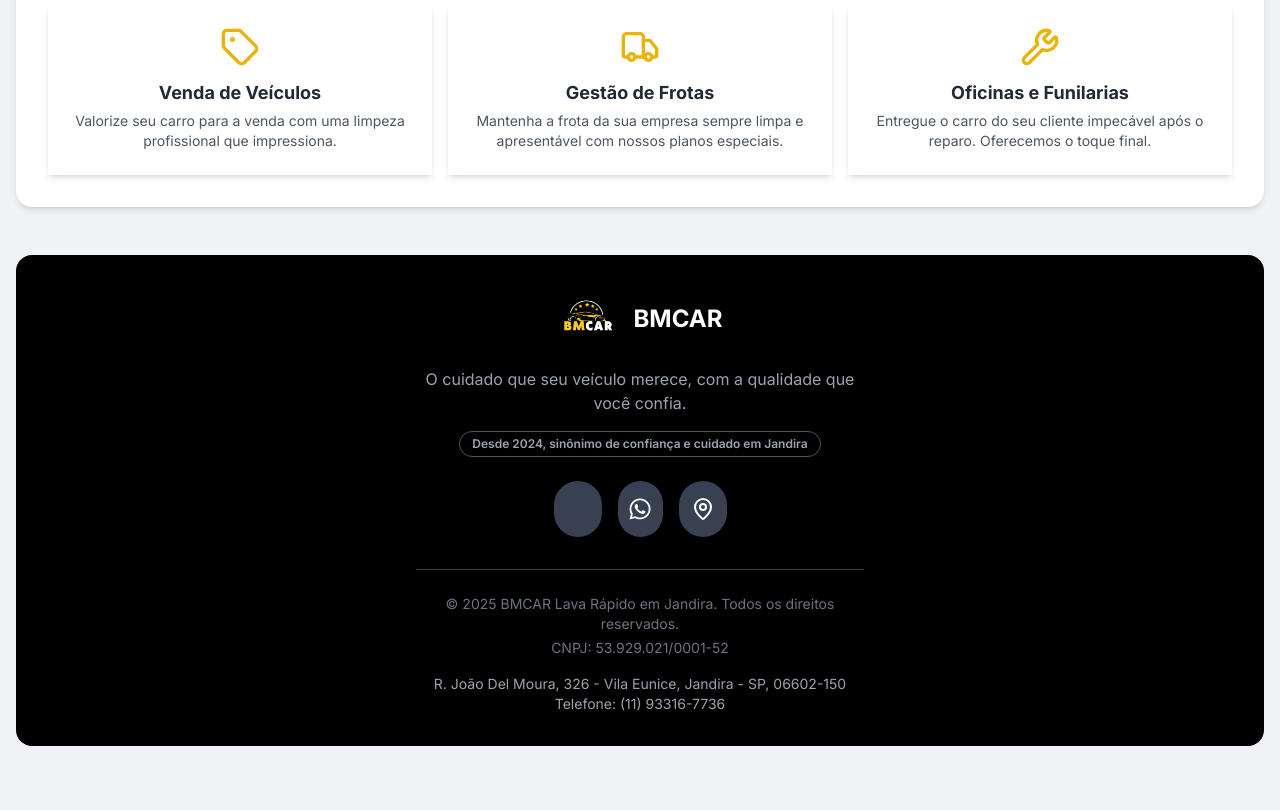
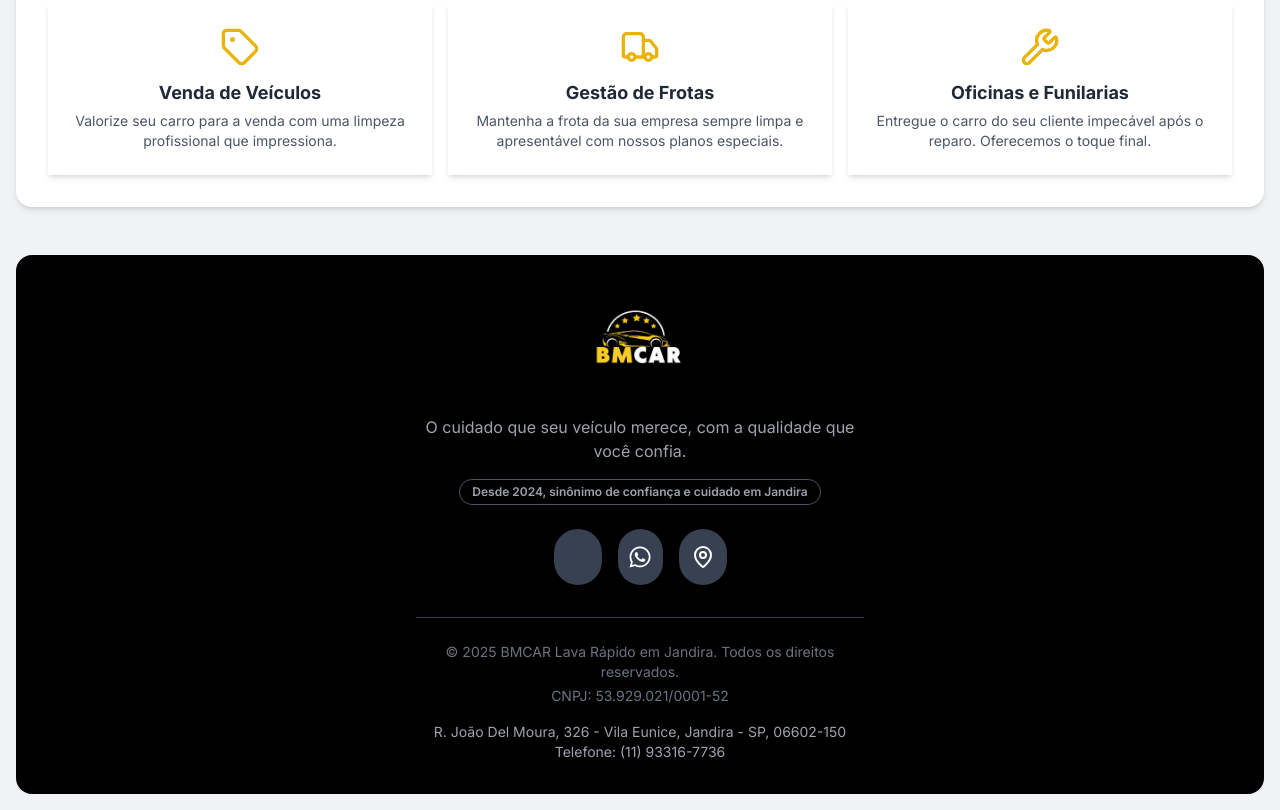
Before and after one commit to BeniciodaFonseca/site-bmcar, a plain HTML site: page index.html in a window 1280 px wide. Shown: the part 1205-2015 px from the top of the page. Before the commit the page ends 1967 px from the top, so only its background shows below. Drawn offline with nearby package versions, Linux system fonts and the light colour scheme; some icons are missing.

Commit message:
Aumenta logo do rodapé

```diff
--- a/index.html
+++ b/index.html
@@ -214,9 +214,8 @@
         <footer class="mt-12 bg-black text-white rounded-2xl p-8 text-center">
             <div class="max-w-md mx-auto">
                 <div class="flex items-center justify-center gap-3 mb-4">
-                    <img src="imagens/bmcar-logo.png" alt="Logo circular da BMCAR Lava Rápido em Jandira" class="h-16">
-                    <span class="text-2xl font-bold">BMCAR</span>
-                </div>
+                   <img src="imagens/bmcar-logo.png" alt="Logo circular da BMCAR Lava Rápido em Jandira" class="h-28">
+                        </div>
                 <p class="mt-4 text-gray-400">O cuidado que seu veículo merece, com a qualidade que você confia.</p>
                 <div class="mt-4 inline-block border border-gray-600 text-gray-400 text-xs font-semibold py-1 px-3 rounded-full">
                     Desde 2024, sinônimo de confiança e cuidado em Jandira
```
